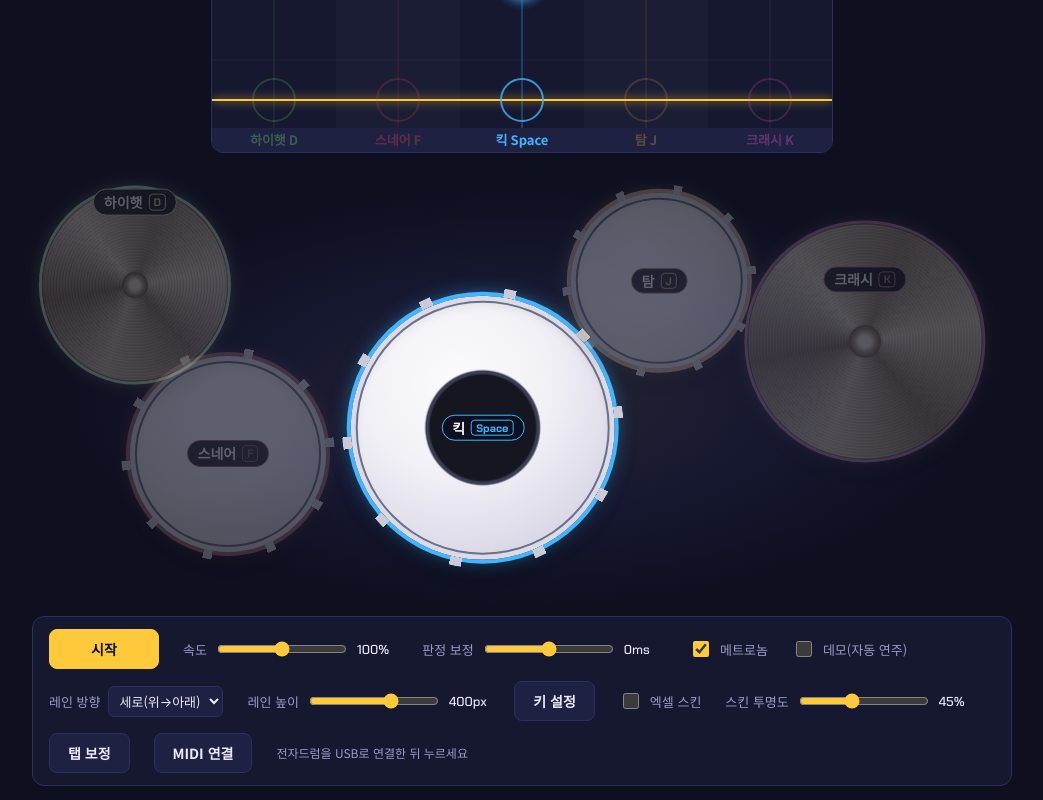
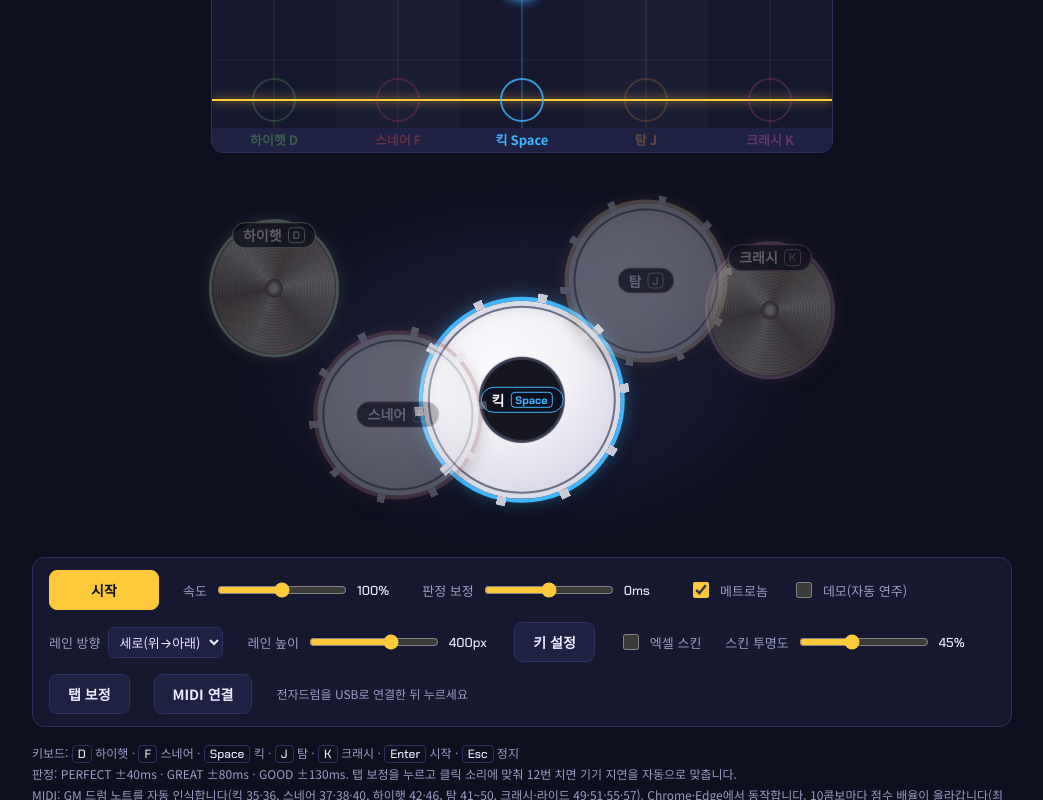
Before and after one commit to hunykang/mini-drum-practice, a plain HTML site: page index.html in a window 1280 px wide. Shown: the part 639-1439 px from the top of the page, without its empty margins (118-1161 px from the left). Drawn offline with Linux system fonts and the light colour scheme.

Commit message:
세로 모드 드럼 배치를 레인에 맞춤
- 세로 모드에서 드럼 키트를 레인과 같은 폭(최대 620px)·가운데 정렬로 맞춤
- 각 드럼을 자기 레인 열 아래에 두고, 레퍼런스처럼 살짝 겹치게 크기 조정
- MAINTENANCE.md에 세로 키트 좌표 규칙과 체크리스트 추가

Co-Authored-By: Claude Opus 5.5 <noreply@anthropic.com>

```diff
--- a/index.html
+++ b/index.html
@@ -87,8 +87,10 @@ h1 span { color: var(--accent); }
 .stage { position: relative; border-radius: 12px; overflow: hidden; border: 1px solid var(--line); background: var(--panel); }
 #lane { display: block; width: 100%; height: clamp(220px, 34vw, 300px); touch-action: none; } /* 실제 높이는 레인 높이 슬라이더가 덮어씀 */
 
-/* 세로 모드: 레인 5열이 너무 넓어지지 않게 가운데 정렬 */
-.stage.vertical { width: 100%; max-width: 620px; margin-inline: auto; }
+/* 세로 모드: 레인 5열이 너무 넓어지지 않게 가운데 정렬하고, 드럼 키트도 같은 폭으로 맞춰 레인 바로 아래에 둠 */
+.stage.vertical, .kit.vertical { width: 100%; max-width: 620px; margin-inline: auto; }
+.kit.vertical { aspect-ratio: 5 / 3; }
+.kit.vertical .pad { left: var(--vx); top: var(--vy); width: var(--vd); } /* 휴대폰용 m* 배치보다 우선 */
 .ctl select {
   font: inherit; font-size: 13px; color: var(--fg); background: var(--panel-2);
   border: 1px solid var(--line); border-radius: 6px; padding: 4px 6px;
@@ -391,11 +393,13 @@ const RESERVED_KEYS = new Set(['Escape', 'Enter', 'Backquote', 'Tab']); // 정
 const PAD_ORDER = ['kick', 'tom', 'snare', 'hihat', 'crash']; // 뒤에 올수록 위에 겹쳐 그려짐
 // 키트 배치: 중심 x·y(%)와 지름 d(키트 너비 대비 %). m*는 휴대폰 세로 화면용
 const KIT = {
-  kick:  { x: 46, y: 60, d: 27, mx: 64, my: 70, md: 44 },
-  tom:   { x: 64, y: 26, d: 18, mx: 50, my: 28, md: 26 },
-  snare: { x: 20, y: 66, d: 20, mx: 22, my: 72, md: 34 },
-  hihat: { x: 10.5, y: 27, d: 19, mx: 20, my: 22, md: 32 },
-  crash: { x: 85, y: 40, d: 24, mx: 82, my: 22, md: 34 },
+  // v*: 세로 레인 모드용. 키트 폭 = 레인 폭이고, 각 드럼 중심 x가 자기 레인 열 가운데(10·30·50·70·90%)에 옴.
+  // 레퍼런스처럼 드럼을 크게 잡아 이웃과 살짝 겹치게 함(겹침 순서는 PAD_ORDER: 킥이 맨 아래)
+  kick:  { x: 46, y: 60, d: 27, mx: 64, my: 70, md: 44, vx: 50, vy: 62, vd: 32 },
+  tom:   { x: 64, y: 26, d: 18, mx: 50, my: 28, md: 26, vx: 70, vy: 30, vd: 25 },
+  snare: { x: 20, y: 66, d: 20, mx: 22, my: 72, md: 34, vx: 30, vy: 66, vd: 26 },
+  hihat: { x: 10.5, y: 27, d: 19, mx: 20, my: 22, md: 32, vx: 10, vy: 32, vd: 20 },
+  crash: { x: 85, y: 40, d: 24, mx: 82, my: 22, md: 34, vx: 90, vy: 38, vd: 20 },
 };
 const CYMBALS = new Set(['hihat', 'crash']);
 const css = getComputedStyle(document.documentElement);
@@ -548,7 +552,7 @@ function renderPads() {
   const L = LEVELS[sel];
   $('pads').innerHTML = PAD_ORDER.map(id => {
     const l = laneById[id], p = KIT[id];
-    const pos = `--x:${p.x}%;--y:${p.y}%;--d:${p.d}%;--mx:${p.mx}%;--my:${p.my}%;--md:${p.md}%`;
+    const pos = `--x:${p.x}%;--y:${p.y}%;--d:${p.d}%;--mx:${p.mx}%;--my:${p.my}%;--md:${p.md}%;--vx:${p.vx}%;--vy:${p.vy}%;--vd:${p.vd}%`;
     return `<button class="pad ${CYMBALS.has(id) ? 'cymbal' : 'drum'} ${id}${L.lanes.includes(id) ? '' : ' off'}" type="button" id="pad-${id}" data-lane="${id}" aria-label="${l.name} (${l.key})" style="--c:var(--${id});${pos}">
       <span class="tag">${l.name}<kbd>${l.key}</kbd></span></button>`;
   }).join('');
@@ -1096,6 +1100,7 @@ function applyOrient(o, save) {
   orient = o === 'h' ? 'h' : 'v';
   orientEl.value = orient;
   document.querySelector('.stage').classList.toggle('vertical', orient === 'v');
+  $('pads').classList.toggle('vertical', orient === 'v');
   applyLaneH(savedLaneH(orient) ?? LANE_H_DEFAULT[orient][innerWidth < 560 ? 0 : 1], false);
   if (save) try { localStorage.setItem(ORIENT_KEY, orient); } catch {}
 }
```
Also changed, not shown: 1 other file.
